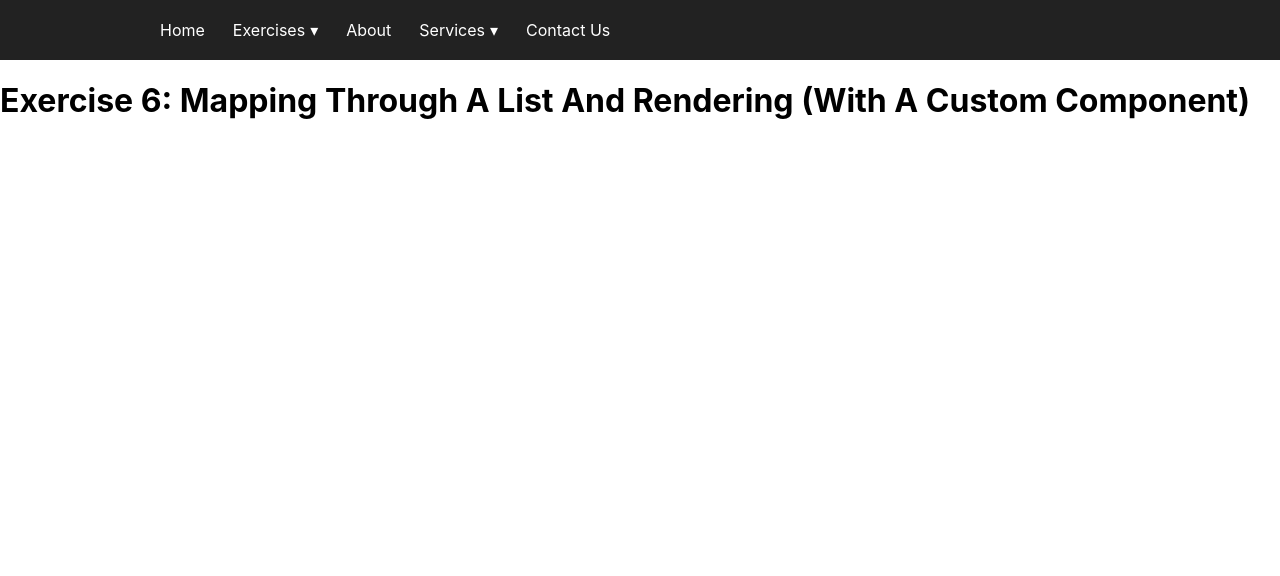
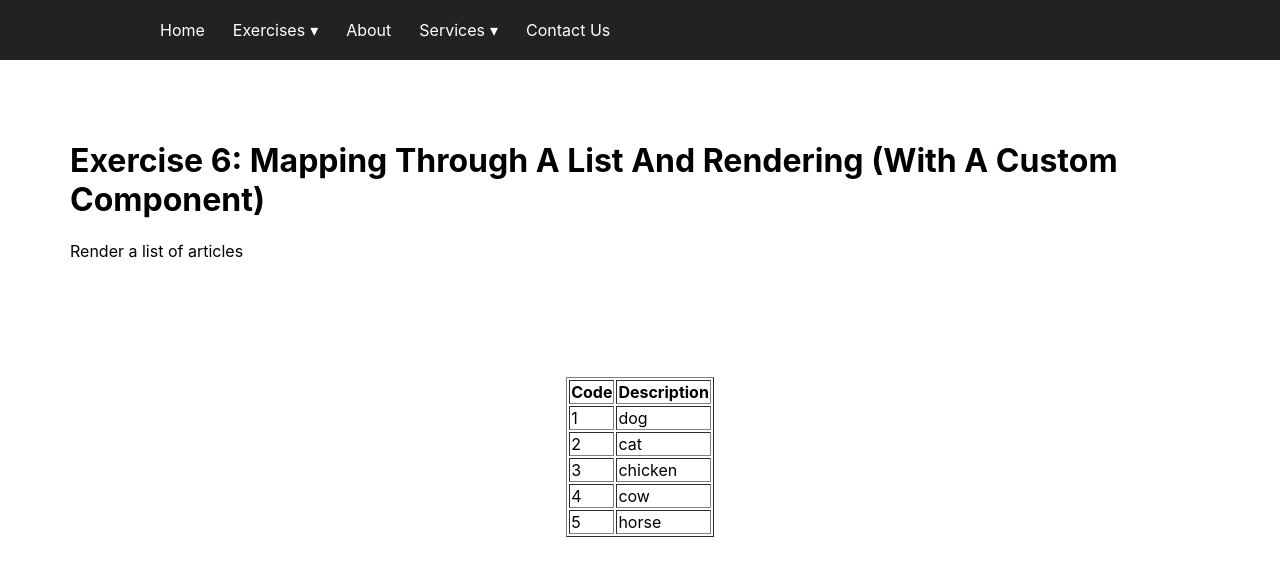
Before and after one commit to nescalan/coderfiles, a React (Create React App) app: page /exercise6 in a window 1280 px wide. Shown: the top 576 px of the page. Built offline with nearby package versions, Linux system fonts and the light colour scheme.

Commit message:
Exercise 6: Render a list into a table

```diff
--- a/package.json
+++ b/package.json
@@ -7,6 +7,7 @@
     "@testing-library/jest-dom": "^5.16.2",
     "@testing-library/react": "^12.1.2",
     "@testing-library/user-event": "^13.5.0",
+    "bootstrap": "^5.1.3",
     "react": "^17.0.2",
     "react-dom": "^17.0.2",
     "react-router-dom": "^6.2.1",
--- /dev/null
+++ b/src/components/Item/Item.jsx
@@ -0,0 +1,14 @@
+import React from "react";
+
+const Item = (item) => {
+  return (
+    <>
+      <tr key={item.id}>
+        <td>{item.id}</td>
+        <td>{item.name}</td>
+      </tr>
+    </>
+  );
+};
+
+export { Item };
--- /dev/null
+++ b/src/components/ItemList/ItemList.jsx
@@ -0,0 +1,24 @@
+import React from "react";
+import { Item } from "..";
+
+const ItemList = ({ Items }) => {
+  return (
+    <section>
+      <table border="1">
+        <thead>
+          <tr>
+            <th>Code</th>
+            <th>Description</th>
+          </tr>
+        </thead>
+        <tbody>
+          {Items.map((item) => (
+            <Item {...item} />
+          ))}
+        </tbody>
+      </table>
+    </section>
+  );
+};
+
+export { ItemList };
--- a/src/components/index.js
+++ b/src/components/index.js
@@ -1,5 +1,7 @@
 import { App } from "./App/App";
 import { BtnCounter } from "./Buttons/BtnCounter/BtnCounter.jsx";
 import { ClickButton } from "./Buttons/ClickButton/ClickButton";
+import { Item } from "./Item/Item";
+import { ItemList } from "./ItemList/ItemList";
 
-export { App, BtnCounter, ClickButton };
+export { App, BtnCounter, Item, ItemList, ClickButton };
--- a/src/pages/Exercise6/Exercise6.jsx
+++ b/src/pages/Exercise6/Exercise6.jsx
@@ -1,12 +1,27 @@
-const Exercise6 = () => {
+import { ItemList } from "../../components";
+
+const animals = [
+  { id: 1, name: "dog" },
+  { id: 2, name: "cat" },
+  { id: 3, name: "chicken" },
+  { id: 4, name: "cow" },
+  { id: 5, name: "horse" },
+];
+function Exercise6() {
   return (
-    <div>
-      <h1>
-        Exercise 6: Mapping Through A List And Rendering (With A Custom
-        Component)
-      </h1>
-    </div>
+    <>
+      <div className="container ">
+        <h1>
+          Exercise 6: Mapping Through A List And Rendering (With A Custom
+          Component)
+        </h1>
+        <p>Render a list of articles</p>
+        <div className="button-container">
+          <ItemList Items={animals} />
+        </div>
+      </div>
+    </>
   );
-};
+}
 
 export { Exercise6 };
```
Also changed, not shown: 1 other file (tests, documents, lock files or other folders).
